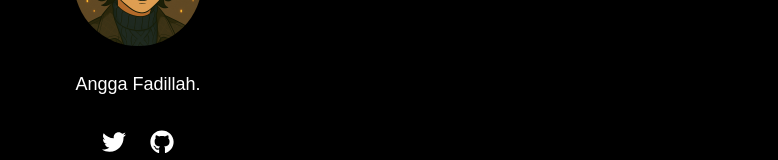
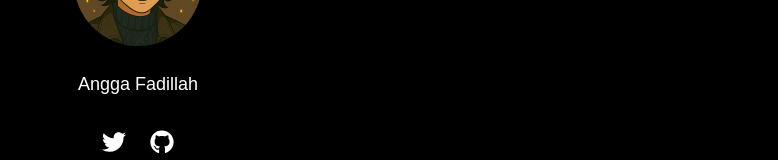
Before and after one commit to Heroness1/daycreed-inframe, a Next.js app: page / in a window 1280 px wide. Shown: the part 348-508 px from the top of the page, without its empty margins (502-1280 px from the left). Built offline with nearby package versions, Linux system fonts and the light colour scheme.

Commit message:
Update index.js

```diff
--- a/pages/index.js
+++ b/pages/index.js
@@ -54,7 +54,7 @@ export default function Home() {
           transition={{ duration: 0.6 }}
           className="text-center"
         >
-          <p className="text-lg mb-8">Angga Fadillah.</p>
+          <p className="text-lg mb-8">Angga Fadillah</p>
 
           <div className="flex space-x-6 justify-center">
             <a href="https://twitter.com/Daycreeed" target="_blank" rel="noopener noreferrer">
```
